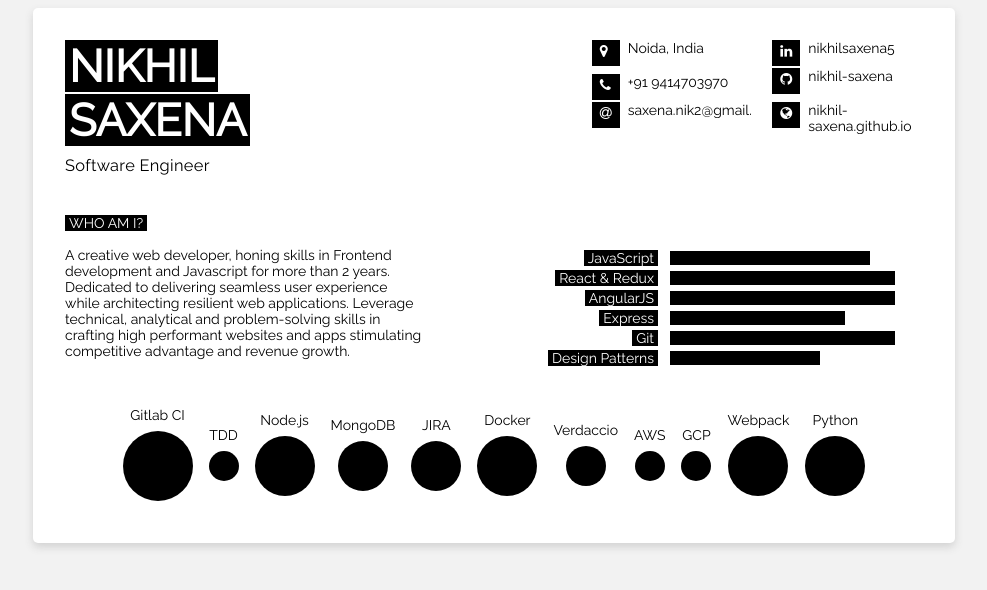
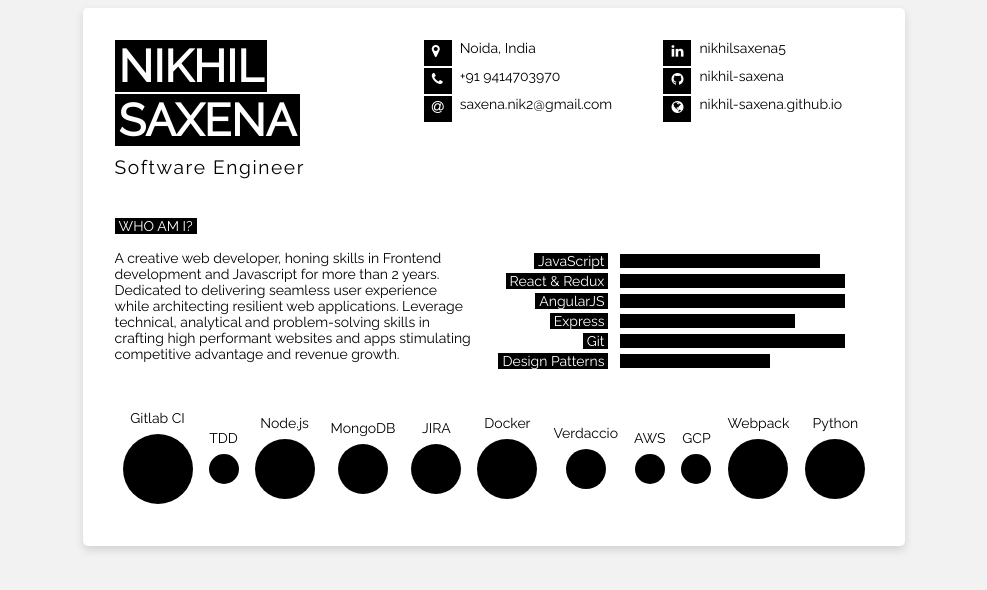
Before and after one commit to nikhil-saxena/nikhil-saxena.github.io, a plain HTML site: page index.html in a window 1280 px wide. Shown: the whole page, without its empty margins (146-1133 px from the left). Drawn offline with Linux system fonts and the light colour scheme.

Commit message:
fix: styling, compatible laptop, firefox

```diff
--- a/css/style.css
+++ b/css/style.css
@@ -33,15 +33,15 @@ body {
 
 /* Contact section */
 .contact {
-    margin-left: 250px;
     display: flex;
+    flex: 1 1 auto;
     justify-content: space-between;
 }
 
 .contact-column {
     margin-left: 20px;
     display: flex;
-    flex-flow: column wrap;
+    flex-flow: column nowrap;
     width: -webkit-fill-available;
 }
 
@@ -73,6 +73,7 @@ body {
     padding-left: 8px;
     display: block;
     overflow: hidden;
+    word-break: break-all;
 }
 
 .container .resume {
@@ -87,7 +88,7 @@ body {
     text-transform: uppercase;
     margin: 0px 0 2px 0;
     padding: 0 4px;
-    width: fit-content;
+    width: max-content;
     font-size: 2.8rem;
 }
 
@@ -95,7 +96,8 @@ body {
     color: black;
     margin: 8px 0;
     font-weight: 300;
-    letter-spacing: 0.02rem;
+    letter-spacing: 0.1rem;
+    font-size: 1.2rem;
 }
 
 
@@ -111,7 +113,7 @@ body {
     text-transform: uppercase;
     margin: 0px 0 2px 0;
     padding: 0 4px;
-    width: fit-content;
+    width: max-content;
 }
 
 .about-text {
@@ -127,7 +129,7 @@ body {
 .skills {
     display: flex;
     flex-flow: column nowrap;
-    margin: 32px 0 0 120px;
+    margin: 32px 0 0 auto;
 }
 
 .skill {
```
